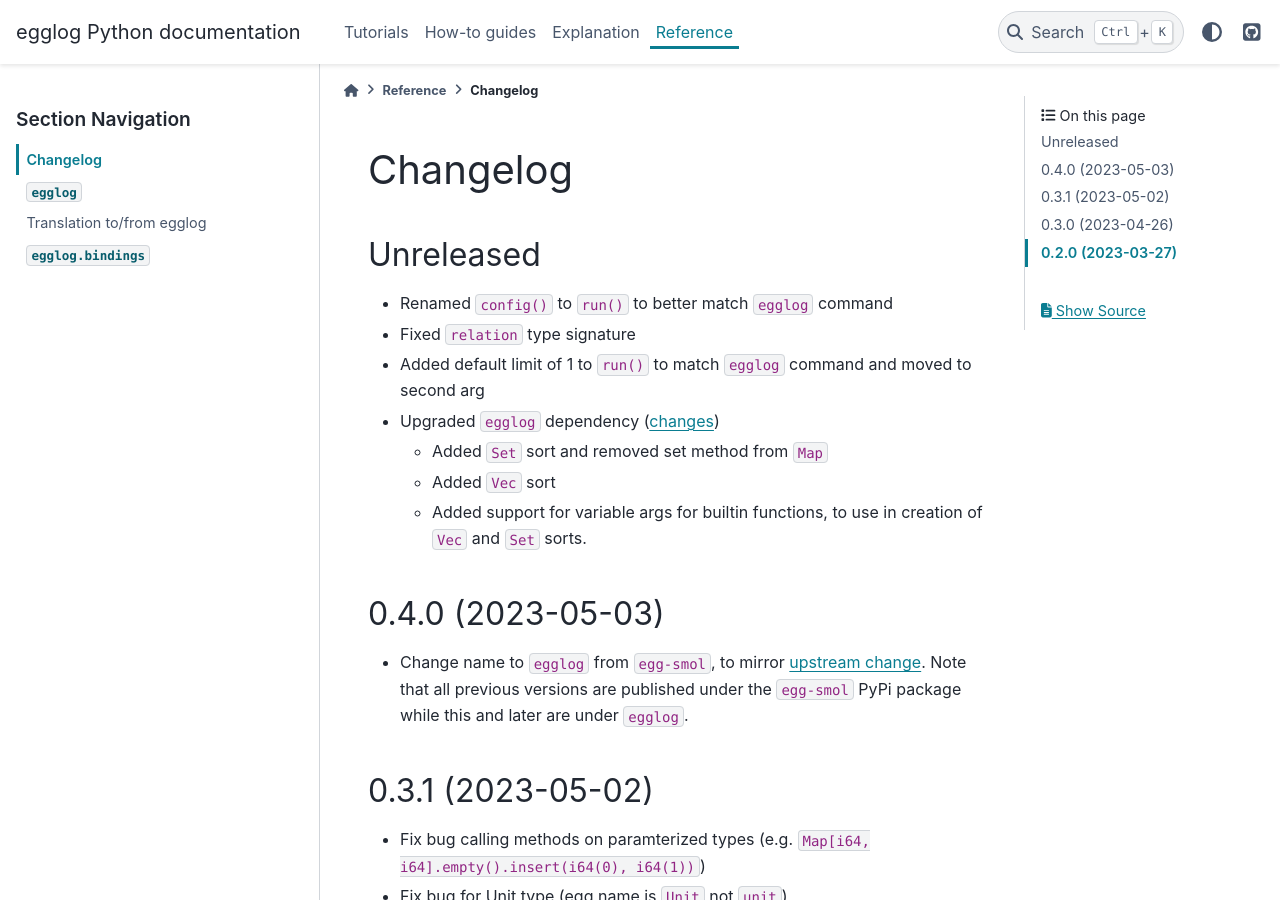
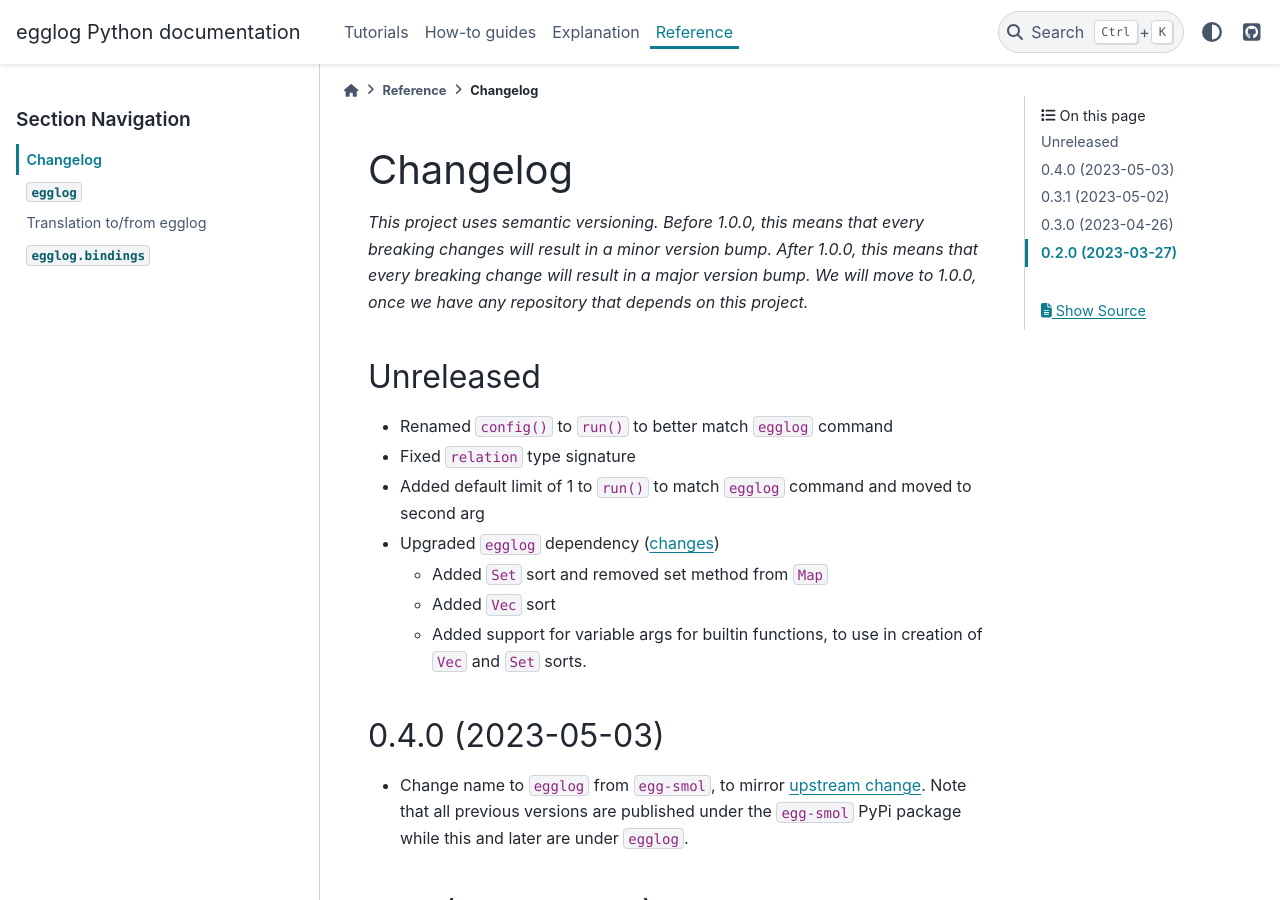
Before and after one commit to egraphs-good/egglog-python, a Sphinx documentation site: the page built from docs/changelog.md, in a window 1280 px wide and 900 px high. Built offline with Sphinx 7.4.7 and the PyData theme 0.15.4, drawn with Linux system fonts in a browser that asks for light colours; pages that are not in the unit, such as notebooks, are missing from menus.

Commit message:
Versioning clarification
Add clarification on how we do versioning

```diff
--- a/docs/changelog.md
+++ b/docs/changelog.md
@@ -1,4 +1,6 @@
 # Changelog
+
+_This project uses semantic versioning. Before 1.0.0, this means that every breaking changes will result in a minor version bump. After 1.0.0, this means that every breaking change will result in a major version bump. We will move to 1.0.0, once we have any repository that depends on this project._
 
 ## Unreleased
 
```
